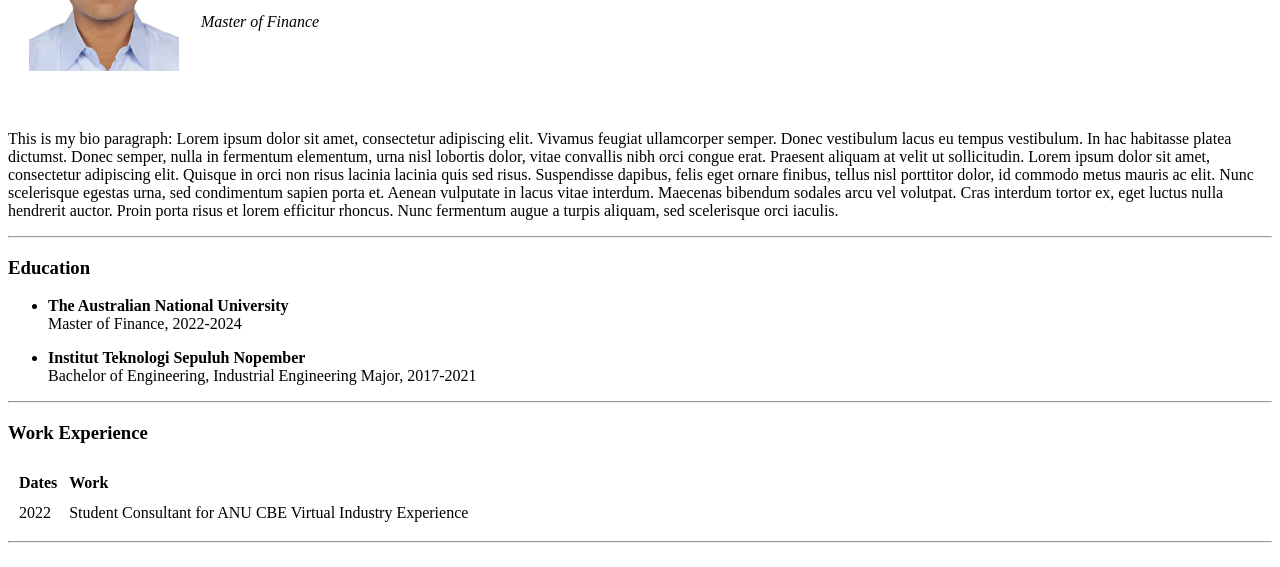
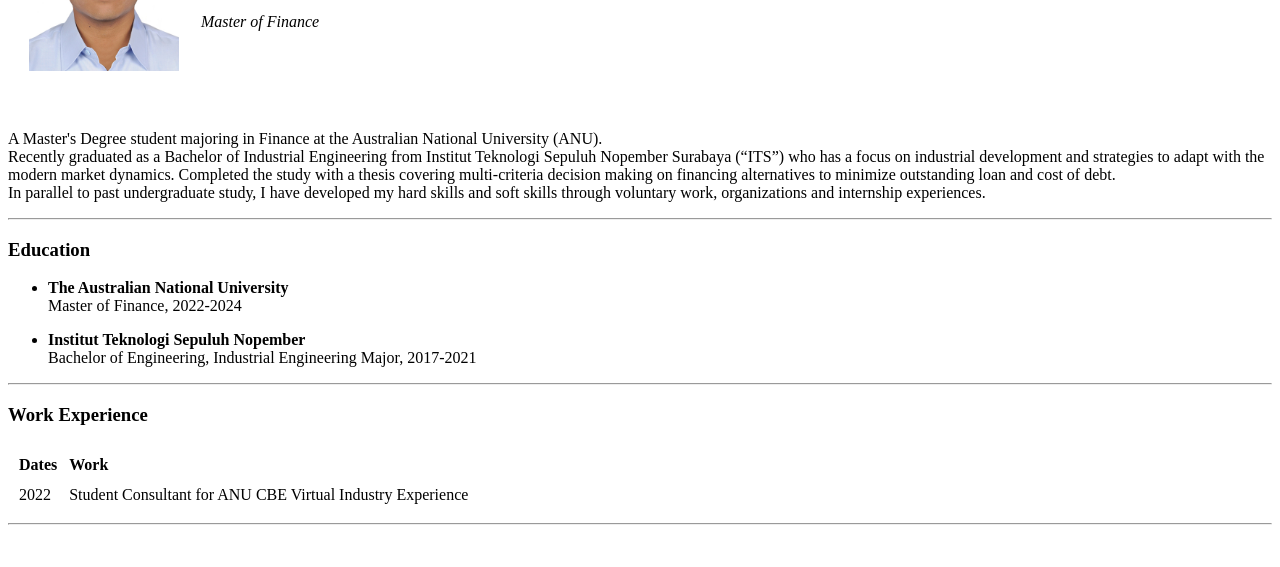
Before and after one commit to pythontester2023/cv, a plain HTML site: page index.html in a window 1280 px wide. Shown: the part 158-725 px from the top of the page. Drawn offline with Linux system fonts and the light colour scheme.

Commit message:
Updated Bio

```diff
--- a/index.html
+++ b/index.html
@@ -30,15 +30,10 @@
         </table>
         <br>
         <p>
-        This is my bio paragraph: Lorem ipsum dolor sit amet, consectetur adipiscing elit. Vivamus feugiat
-        ullamcorper semper. Donec vestibulum lacus eu tempus vestibulum. In hac habitasse platea dictumst.
-        Donec semper, nulla in fermentum elementum, urna nisl lobortis dolor, vitae convallis nibh orci congue erat.
-        Praesent aliquam at velit ut sollicitudin. Lorem ipsum dolor sit amet, consectetur adipiscing elit.
-        Quisque in orci non risus lacinia lacinia quis sed risus. Suspendisse dapibus, felis eget ornare finibus,
-        tellus nisl porttitor dolor, id commodo metus mauris ac elit. Nunc scelerisque egestas urna, sed condimentum
-        sapien porta et. Aenean vulputate in lacus vitae interdum. Maecenas bibendum sodales arcu vel volutpat.
-        Cras interdum tortor ex, eget luctus nulla hendrerit auctor. Proin porta risus et lorem efficitur rhoncus.
-        Nunc fermentum augue a turpis aliquam, sed scelerisque orci iaculis.
+        A Master's Degree student majoring in Finance at the Australian National University (ANU). <br>
+        Recently graduated as a Bachelor of Industrial Engineering from Institut Teknologi Sepuluh Nopember Surabaya (“ITS”) who has a focus on industrial development and strategies to adapt with the modern market dynamics. Completed the study with a thesis covering multi-criteria decision making on financing alternatives to minimize outstanding loan and cost of debt.
+        <br>
+        In parallel to past undergraduate study, I have developed my hard skills and soft skills through voluntary work, organizations and internship experiences.
         </p>
         <hr>
         <h3>
```
